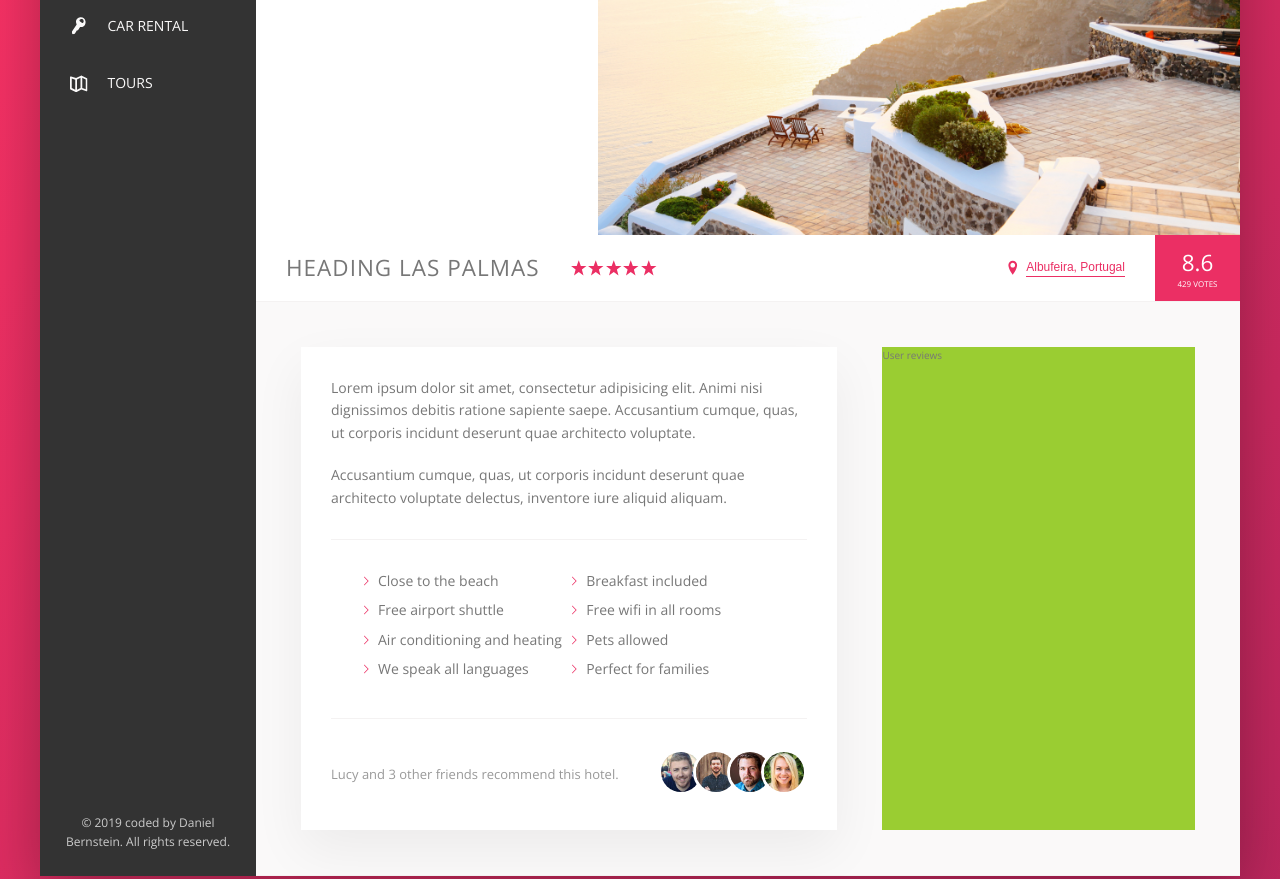
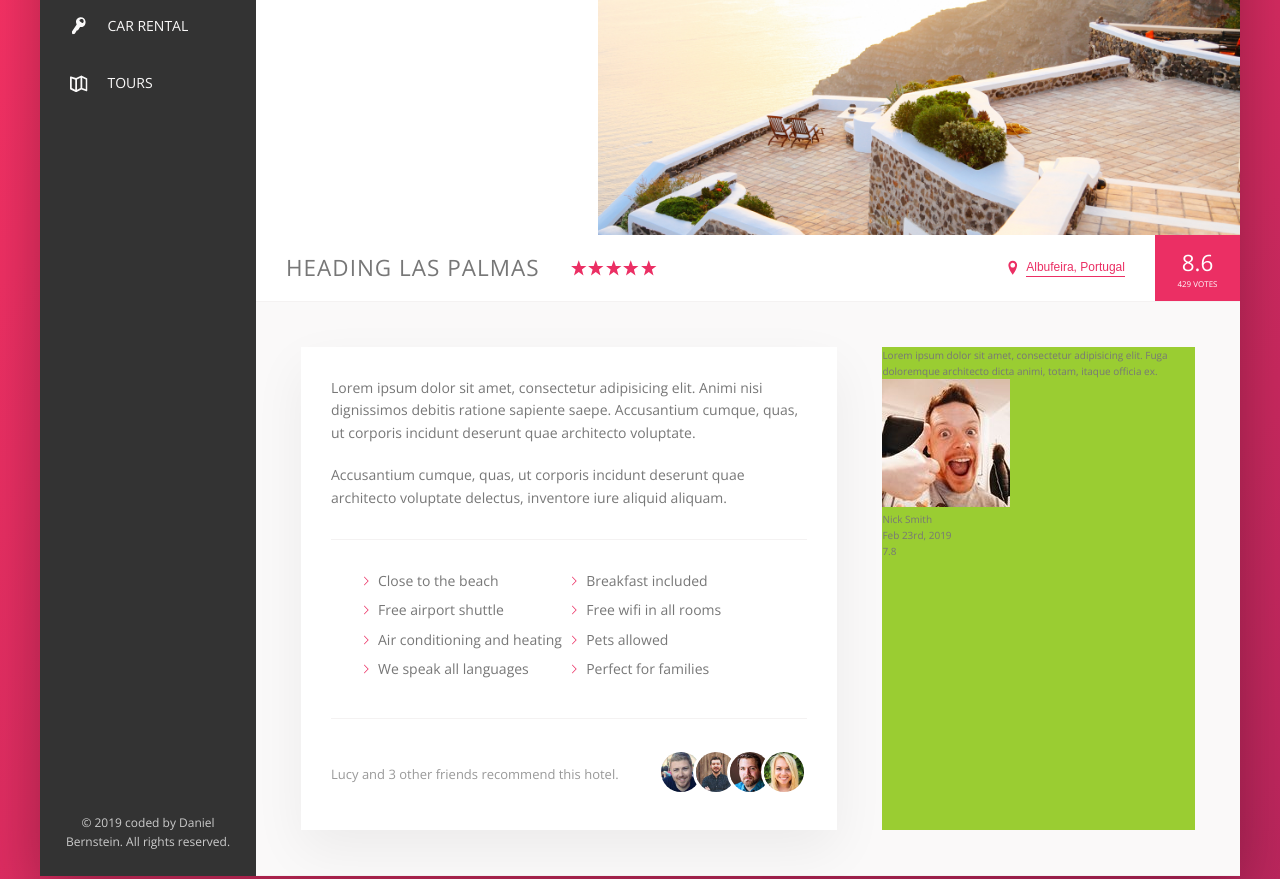
Before and after one commit to drood87/trillo, a website: page index.html in a window 1280 px wide. Shown: the part 300-1179 px from the top of the page. Drawn offline with nearby package versions, Linux system fonts and the light colour scheme.

Commit message:
adding user reviews

```diff
--- a/index.html
+++ b/index.html
@@ -209,9 +209,26 @@
               </div>
             </div>
 
-            <div class="user-reviews">
-              User reviews
-            </div>
+            <figure class="user-reviews">
+              <figure class="review">
+                <blockquote class="review__text">
+                  Lorem ipsum dolor sit amet, consectetur adipisicing elit. Fuga
+                  doloremque architecto dicta animi, totam, itaque officia ex.
+                </blockquote>
+                <figcaption class="review__user">
+                  <img
+                    src="/img/user-1.jpg"
+                    alt="User 1"
+                    class="review__photo"
+                  />
+                  <div class="review__user-box">
+                    <p class="review__user-name">Nick Smith</p>
+                    <p class="review__user-date">Feb 23rd, 2019</p>
+                  </div>
+                  <div class="review__rating">7.8</div>
+                </figcaption>
+              </figure>
+            </figure>
           </div>
         </main>
       </div>
--- a/sass/_components.scss
+++ b/sass/_components.scss
@@ -366,9 +366,6 @@
 		margin-right: auto;
 	}
 
-	&__friends {
-	}
-
 	&__photo {
 		box-sizing: content-box;
 		height: 4rem;
```
